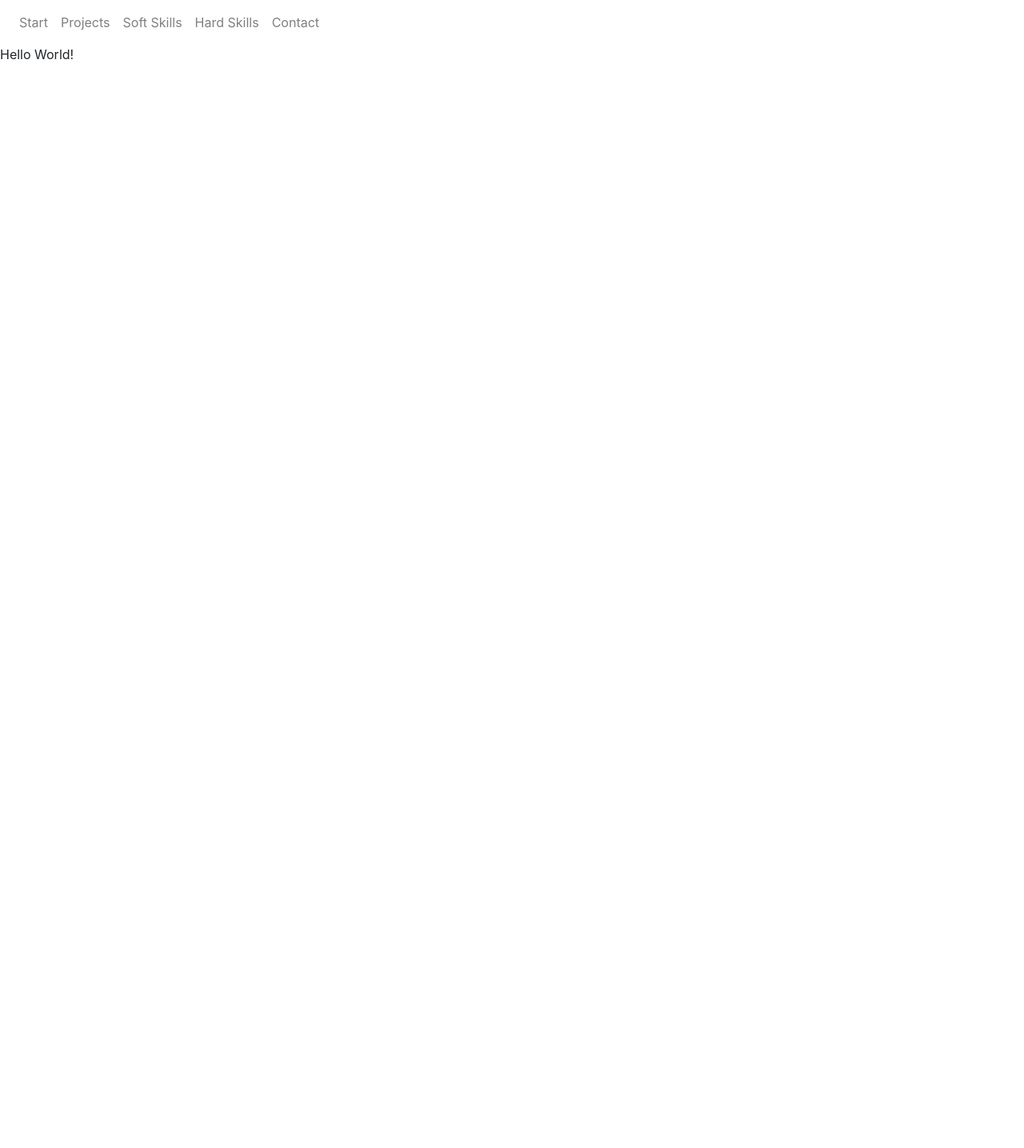
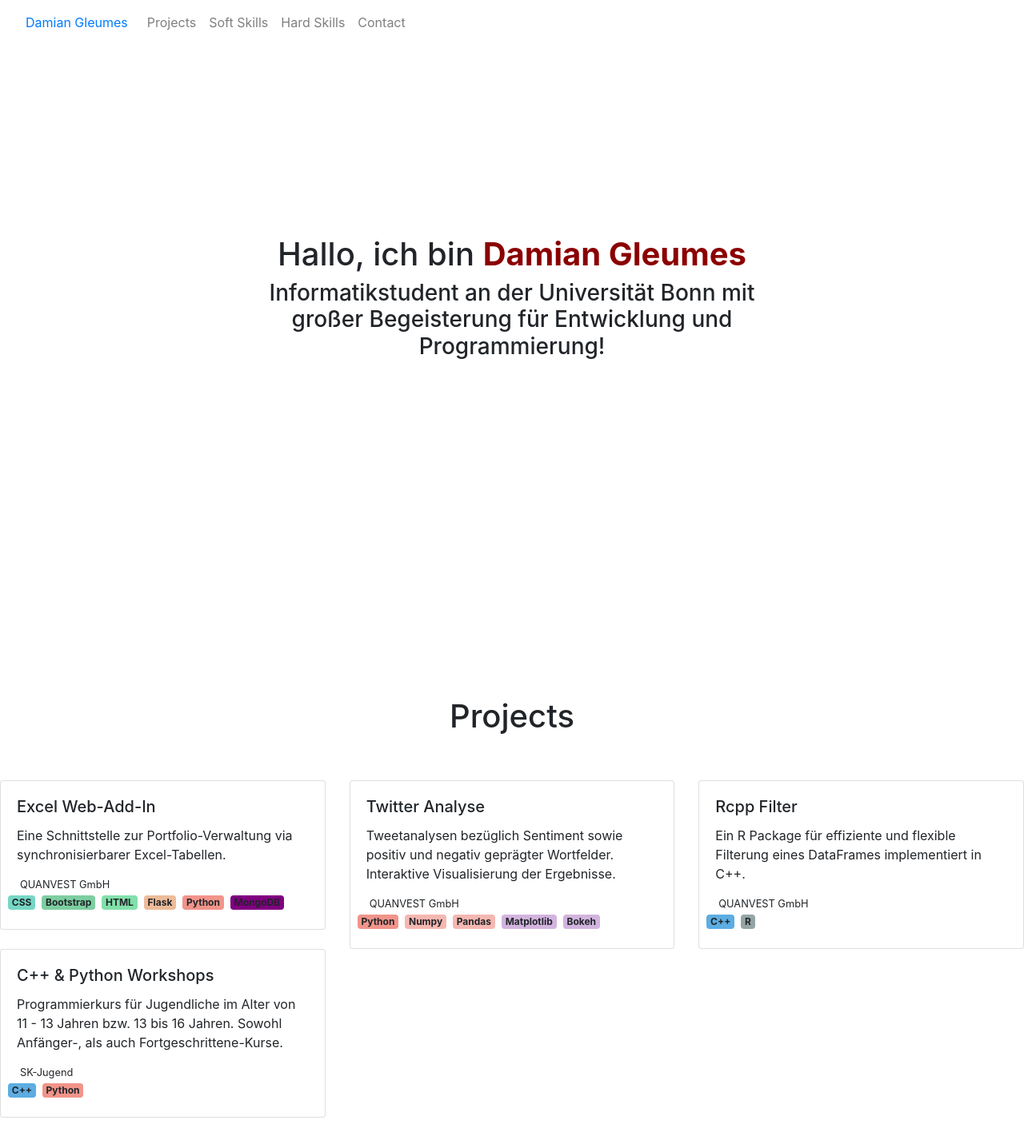
Before and after one commit to damgem/damgem.github.io, a React (Create React App) app: page / in a window 1280 px wide. Shown: the top 1436 px of the page at 80% size. Before the commit the page ends 800 px from the top, so only its background shows below. Built offline with nearby package versions, Linux system fonts and the light colour scheme.

Commit message:
added projects section

```diff
--- a/src/App.css
+++ b/src/App.css
@@ -1,6 +1,8 @@
 
 * {
   box-sizing: border-box;
+  margin: 0;
+  padding: 0;
 }
 
 body, html {
--- a/src/App.js
+++ b/src/App.js
@@ -1,11 +1,14 @@
 import './App.css';
 import Navigation from './components/Navigation';
+import SectionStart from './components/SectionStart';
+import SectionProjects from './components/SectionProjects';
 
 function App() {
   return (
     <div className="App">
         <Navigation/>
-        <p>Hello World!</p>
+        <SectionStart/>
+        <SectionProjects/>
     </div>
   );
 }
--- a/src/components/Navigation.jsx
+++ b/src/components/Navigation.jsx
@@ -1,28 +1,21 @@
 
 import React from 'react';
-import {Navbar, NavItem, NavLink} from 'react-bootstrap';
-
-function Entry(props) {
-    return (
-        <NavItem>
-            <NavLink href={props.href}>
-                {props.children}
-            </NavLink>
-        </NavItem>
-    );
-}
+import {Navbar, Nav} from 'react-bootstrap';
 
 function Navigation() {
     return (
-        <div className="slanted-outer" style={{zIndex:10}}>
-            <Navbar className="navbar-expand">
-                <div class ="navbar-nav list-unstyled">
-                    <Entry href="#start">Start</Entry>
-                    <Entry href="#projects">Projects</Entry>
-                    <Entry href="#softskills">Soft Skills</Entry>
-                    <Entry href="#hardskills">Hard Skills</Entry>
-                    <Entry href="#contact">Contact</Entry>
-                </div>
+        <div className="slanted-outer" style={{zIndex:10, position: 'fixed', top: 0, left: 0}}>
+            <Navbar expand="sm">
+                <Navbar.Toggle aria-controls="responsive-navbar-nav" />
+                <Nav.Link href="#start">Damian Gleumes</Nav.Link>
+                <Navbar.Collapse id="responsive-navbar-nav">
+                    <Nav>
+                        <Nav.Link href="#projects">Projects</Nav.Link>
+                        <Nav.Link href="#softskills">Soft Skills</Nav.Link>
+                        <Nav.Link href="#hardskills">Hard Skills</Nav.Link>
+                        <Nav.Link href="#contact">Contact</Nav.Link>
+                    </Nav>
+                </Navbar.Collapse>
             </Navbar>
         </div>
     )
--- /dev/null
+++ b/src/components/Project.jsx
@@ -0,0 +1,68 @@
+import React from 'react';
+import {Row, Col, Card} from 'react-bootstrap';
+
+const tagColors = {
+    "HTML":'#82e0aa',
+    "JS":'#f4d03f',
+    "CSS":'#76d7c4',
+    "Bootstrap":'#7dcea0',
+    "C++":'#5dade2',
+    "R":'#95a5a6',
+    "MongoDB" : 'purple',
+    "Python":'#f1948a',
+    "Flask": '#edbb99',
+    "Numpy": '#f5b7b1',
+    "Pandas": '#f5b7b1',
+    "Matplotlib": '#d2b4de',
+    "Bokeh": '#d2b4de'
+};
+
+class Project extends React.Component {
+
+    render() {
+        return (
+            <Col ls={3} md={4} sm={6}>
+                <Card>
+                    <Card.Body>
+                        {this.props.children}
+                    </Card.Body>
+                </Card>
+            </Col>
+        );
+    }
+
+
+    static Title(props) {
+        return <Card.Title>{props.children}</Card.Title>;
+    }
+
+    static Description(props) {
+        return <Card.Text>{props.children}</Card.Text>;
+    }
+
+    static Company(props) {
+        return (
+            <small className="d-block">
+                <i className="fas fa-map-marker-alt mr-1"></i>
+                {props.children}
+            </small>
+        );
+    }
+
+    static TagList(props) {
+        // Generate individual Tags
+        const tags = props.langs.map(lang => {
+            const bgColor = lang in tagColors ? tagColors[lang] : 'grey';
+            return (
+                <Col className="col-auto m-1 badge" style={{backgroundColor:bgColor}}>
+                    {lang}
+                </Col>
+            );
+        });
+
+        // Return row of tags
+        return <Row>{tags}</Row>;
+    }
+}
+
+export default Project;
--- /dev/null
+++ b/src/components/SectionProjects.jsx
@@ -0,0 +1,56 @@
+import React from 'react';
+import Project from './Project';
+
+import {Row, Col} from 'react-bootstrap';
+
+function SectionProjects() {
+    return (
+        <Row id="projekte" className="py-5">
+            <Col xs={12} className="mb-5 mt-4">
+                <h1 className="text-center">Projects</h1>
+            </Col>
+
+            <Project>
+                <Project.Title>Excel Web-Add-In</Project.Title>
+                <Project.Description>
+                    Eine Schnittstelle zur Portfolio-Verwaltung via
+                    synchronisierbarer Excel-Tabellen.
+                </Project.Description>
+                <Project.Company>QUANVEST GmbH</Project.Company>
+                <Project.TagList langs={['CSS', 'Bootstrap', 'HTML', 'Flask', 'Python', 'MongoDB']}/>
+            </Project>
+
+            <Project>
+                <Project.Title>Twitter Analyse</Project.Title>
+                <Project.Description>
+                    Tweetanalysen bezüglich Sentiment sowie positiv und negativ
+                    geprägter Wortfelder. Interaktive Visualisierung der Ergebnisse.
+                </Project.Description>
+                <Project.Company>QUANVEST GmbH</Project.Company>
+                <Project.TagList langs={['Python', 'Numpy', 'Pandas', 'Matplotlib', 'Bokeh']}/>
+            </Project>
+
+            <Project>
+                <Project.Title>Rcpp Filter</Project.Title>
+                <Project.Description>
+                    Ein R Package für effiziente und flexible Filterung
+                    eines DataFrames implementiert in C++.
+                </Project.Description>
+                <Project.Company>QUANVEST GmbH</Project.Company>
+                <Project.TagList langs={['C++', 'R']}/>
+            </Project>
+
+            <Project>
+                <Project.Title>C++ & Python Workshops</Project.Title>
+                <Project.Description>
+                    Programmierkurs für Jugendliche im Alter von 11 - 13 Jahren bzw. 13 bis 16 Jahren.
+                    Sowohl Anfänger-, als auch Fortgeschrittene-Kurse.
+                </Project.Description>
+                <Project.Company>SK-Jugend</Project.Company>
+                <Project.TagList langs={['C++', 'Python']}/>
+            </Project>
+        </Row>
+    );
+}
+
+export default SectionProjects;
--- /dev/null
+++ b/src/components/SectionStart.jsx
@@ -0,0 +1,20 @@
+import React from 'react';
+import {Row, Col} from 'react-bootstrap';
+
+function SectionStart() {
+    return (
+        <Row id="start" style={{height:"100vh"}} >
+            <Col lg={6} md={9} sm={10} xs={12} className="text-center m-auto pb-5">
+                <h1>
+                    Hallo, ich bin <strong>Damian Gleumes</strong>
+                </h1>
+                <h3>
+                    Informatikstudent an der Universität Bonn mit großer
+                    Begeisterung für Entwicklung und Programmierung!
+                </h3>
+            </Col>
+        </Row>
+    );
+}
+
+export default SectionStart;
```
Also changed, not shown: 1 other file (tests, documents, lock files or other folders).
